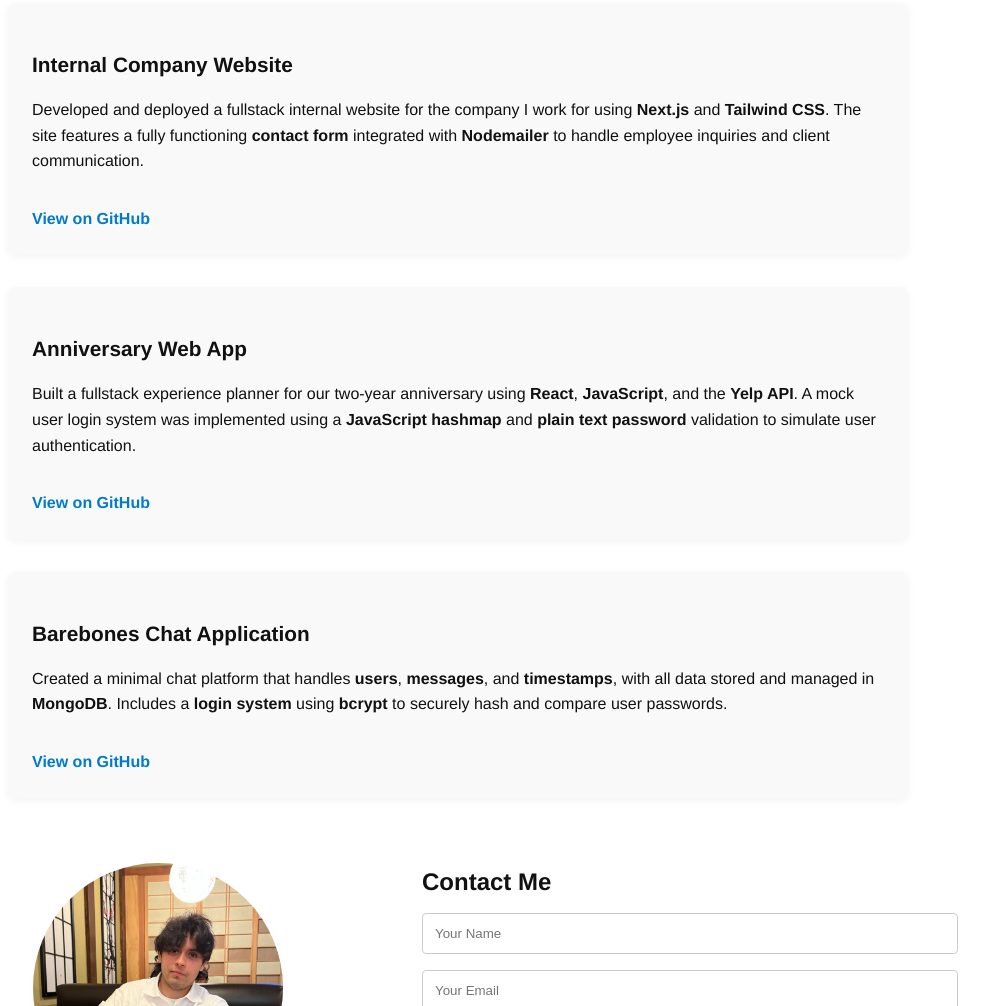
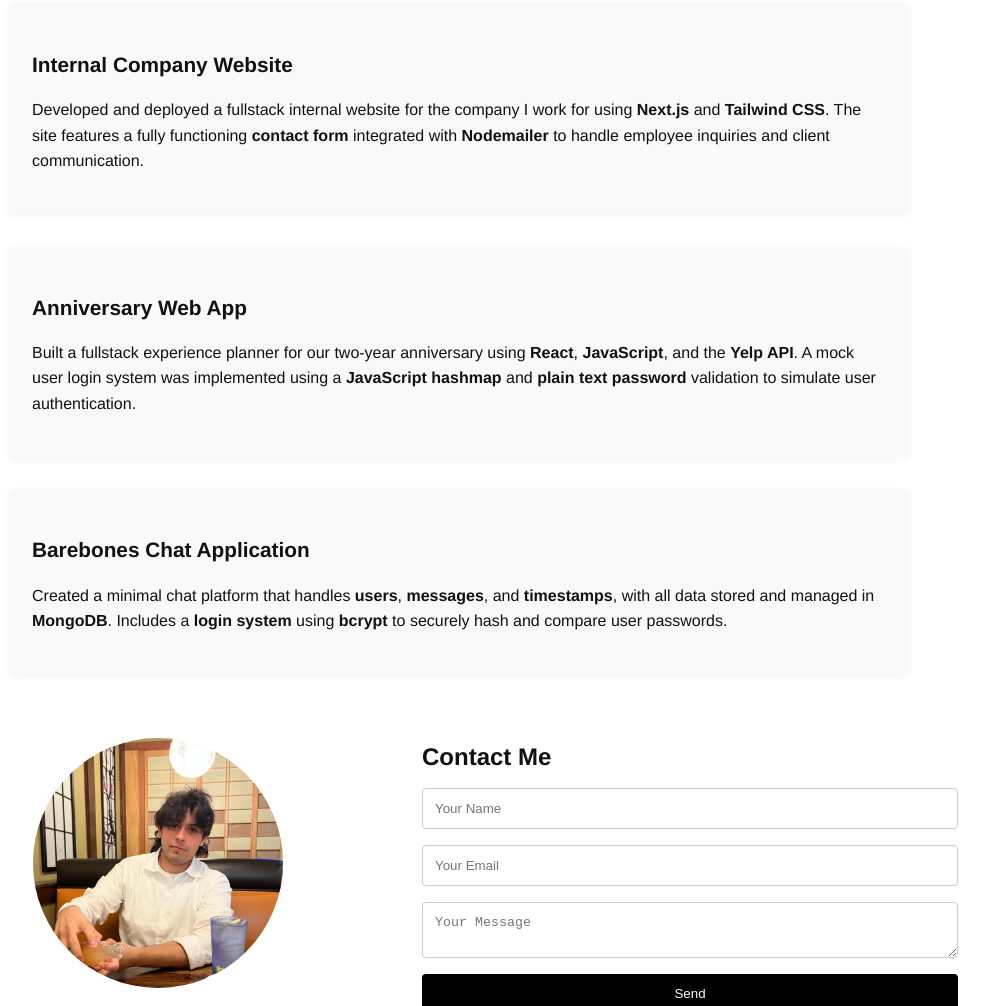
Before and after one commit to avilla212/portfolio-website, a plain HTML site: page frontend/index.html in a window 1280 px wide. Shown: the part 1008-2014 px from the top of the page, without its empty margins (182-1171 px from the left). Drawn offline with Linux system fonts and the light colour scheme.

Commit message:
removed links

```diff
--- a/frontend/index.html
+++ b/frontend/index.html
@@ -54,12 +54,6 @@
           <strong>Nodemailer</strong> to handle employee inquiries and client
           communication.
         </p>
-        <a
-          href="https://github.com/your-repo/company-site"
-          target="_blank"
-          class="project-link"
-          >View on GitHub</a
-        >
       </div>
 
       <!-- Anniversary Web App Project -->
@@ -73,12 +67,6 @@
           <strong>plain text password</strong> validation to simulate user
           authentication.
         </p>
-        <a
-          href="https://github.com/your-repo/anniversary-app"
-          target="_blank"
-          class="project-link"
-          >View on GitHub</a
-        >
       </div>
 
       <!-- Chat App Project -->
@@ -91,12 +79,6 @@
           <strong>login system</strong> using <strong>bcrypt</strong> to
           securely hash and compare user passwords.
         </p>
-        <a
-          href="https://github.com/your-repo/chat-app"
-          target="_blank"
-          class="project-link"
-          >View on GitHub</a
-        >
       </div>
     </section>
 
```
